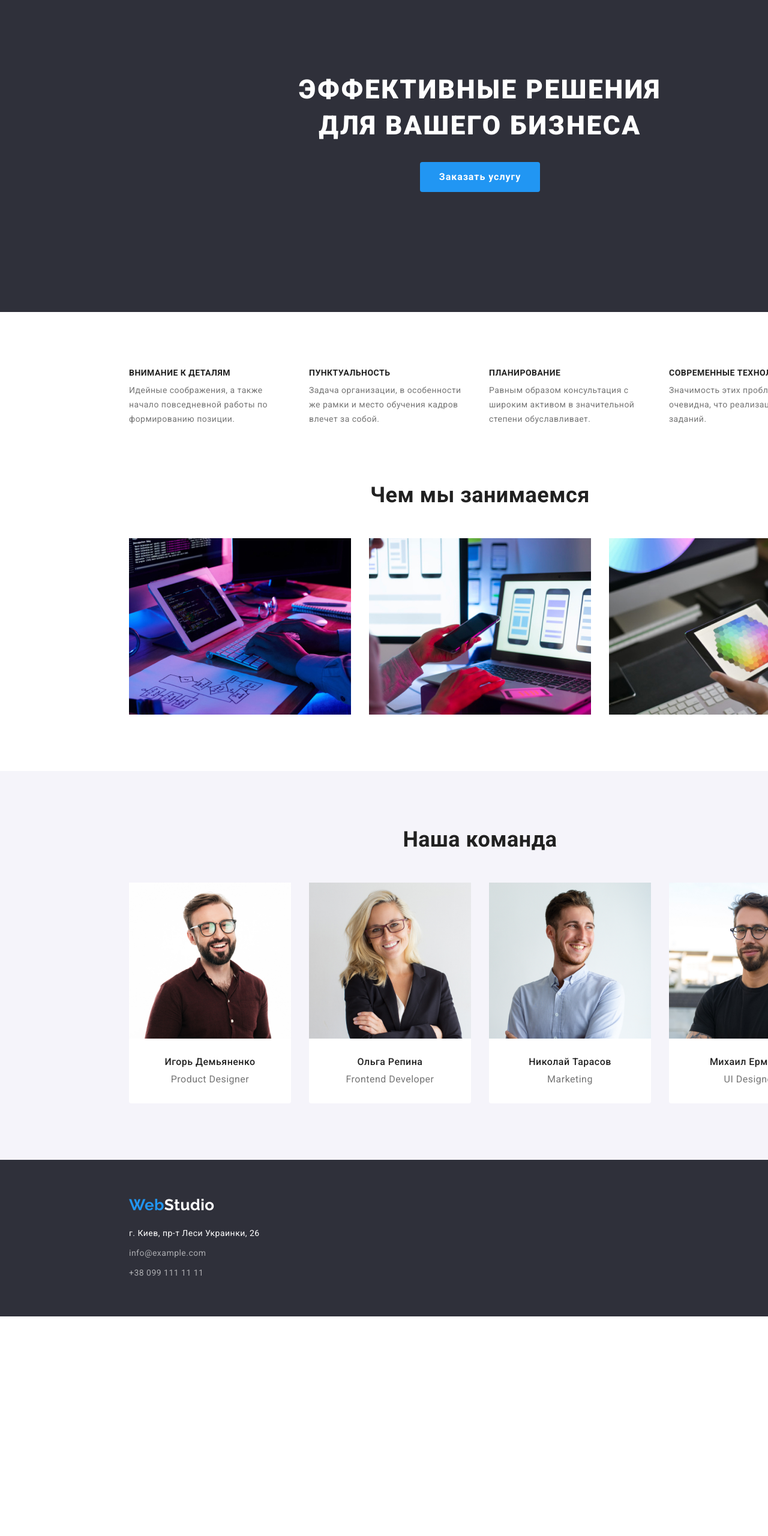
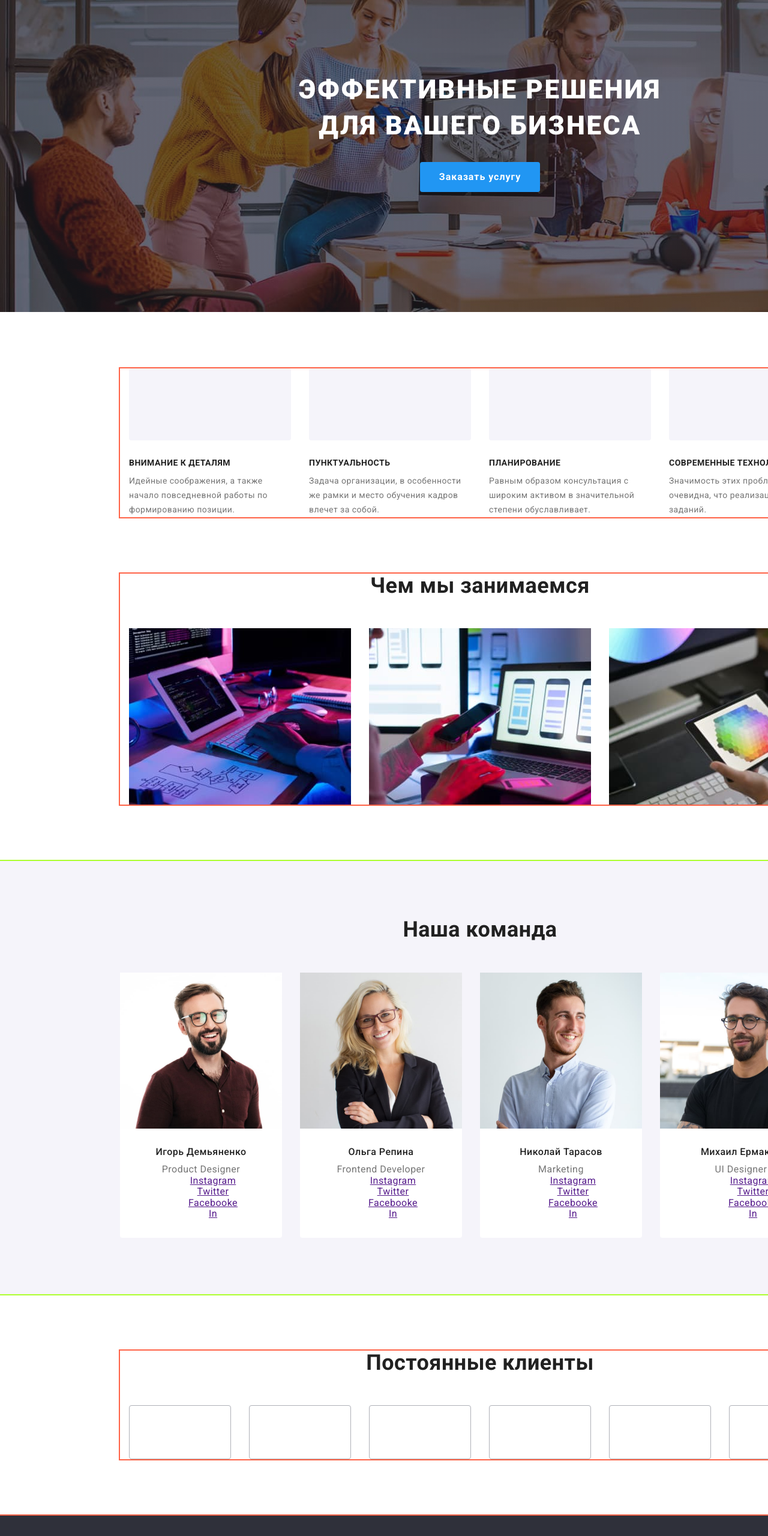
Before and after one commit to Serhii-Nefedov/goit-markup-hw-04, a plain HTML site: page index.html in a window 1280 px wide. Shown: the part 160-2720 px from the top of the page at 60% size. Before the commit the page ends 2354 px from the top, so only its background shows below. Drawn offline with nearby package versions, Linux system fonts and the light colour scheme.

Commit message:
add section clients

```diff
--- a/css/styles.css
+++ b/css/styles.css
@@ -26,6 +26,7 @@ body {
   width: 1200px;
   padding-left: 15px;
   padding-right: 15px;
+  outline: 2px solid tomato;
 }
 
 .image {
@@ -139,10 +140,23 @@ ul {
 
 /* Hero */
 .hero {
+  margin-left: auto;
+  margin-right: auto;
   padding-top: 200px;
   padding-bottom: 200px;
   text-align: center;
-  background-color: var(--hero-footer-background-color);
+  height: 600px;
+  max-width: 1600px;
+
+  background-image: linear-gradient(
+      rgba(47, 48, 58, 0.4),
+      rgba(47, 48, 58, 0.4)
+    ),
+    url('../images/hero-75.jpg');
+  background-color: #c4c4c4;
+  background-position: center;
+  background-size: cover;
+  background-repeat: no-repeat;
 }
 
 .hero-title {
@@ -198,6 +212,27 @@ ul {
   overflow: hidden;
 }
 
+.features .box::before {
+  display: block;
+  content: '';
+  height: 120px;
+  background-color: var(--team-background-color);
+  border-radius: 4px;
+  margin-bottom: 30px;
+}
+
+.features .box:nth-child(1)::before {
+  background-image: url();
+}
+.features .box:nth-child(2)::before {
+  background-image: url();
+}
+.features .box:nth-child(3)::before {
+  background-image: url();
+}
+.features .box:nth-child(4)::before {
+  background-image: url();
+}
 .features .box + .box {
   margin-left: 30px;
 }
@@ -257,9 +292,11 @@ ul {
 /* Team */
 
 .team {
+  padding: 94px 200px;
+  text-align: center;
+
   background-color: var(--team-background-color);
-  padding-top: 94px;
-  padding-bottom: 94px;
+  outline: 2px solid greenyellow;
 }
 
 .team .card {
@@ -294,16 +331,42 @@ ul {
 }
 .card-cocntent {
   padding: 30px;
+
   background-color: var(--backrgound-color);
+
   border-bottom-right-radius: 4px;
   border-bottom-left-radius: 4px;
 }
 
+/*Clients*/
+
+.clients {
+  padding-top: 94px;
+  padding-bottom: 94px;
+}
+
+.clients .list {
+  display: flex;
+}
+
+.clients .section-title {
+  margin-bottom: 50px;
+}
+.client-card {
+  width: 170px;
+  height: 90px;
+
+  border: 1px solid #afb1b8;
+  border-radius: 4px;
+}
+.client-card + .client-card {
+  margin-left: 30px;
+}
 /* Footer */
 .footer {
-  padding-top: 60px;
-  padding-bottom: 60px;
+  padding: 60px 200px;
   background-color: var(--hero-footer-background-color);
+  outline: 2px solid tomato;
 }
 
 .studio-foot-logo {
--- a/index.html
+++ b/index.html
@@ -3,7 +3,7 @@
   <head>
     <meta charset="UTF-8" />
     <meta name="viewport" content="width=device-width, initial-scale=1.0" />
-    <title>Студия-тренинг</title>
+    <title>Студия</title>
     <link rel="preconnect" href="https://fonts.gstatic.com" />
     <link
       href="https://fonts.googleapis.com/css2?family=Raleway:wght@400;700&family=Roboto:wght@400;500;700;900&display=swap"
@@ -48,7 +48,7 @@
       <!--Hero-->
 
       <section class="hero">
-        <div class="container">
+      <!--  <div class="container">-->
           <h1 class="hero-title">
             Эффективные решения <br />
             для вашего бизнеса
@@ -105,7 +105,7 @@
             <li class="card">
               <img
                 class="image"
-                src="./images/img-box1.jpg"
+                src="./images/img-box1-comp.jpg"
                 alt="десктопные приложения"
                 width="370"
               />
@@ -113,7 +113,7 @@
             <li class="card">
               <img
                 class="image"
-                src="./images/img-box2.jpg"
+                src="./images/img-box2-comp.jpg"
                 alt="мобильные приложения"
                 width="370"
               />
@@ -121,7 +121,7 @@
             <li class="card">
               <img
                 class="image"
-                src="./images/img-box3.jpg"
+                src="./images/img-box3-comp.jpg"
                 alt="дизайнерские решения"
                 width="370"
               />
@@ -133,13 +133,13 @@
       <!--Team-->
 
       <section class="team">
-        <div class="container">
+      <!--  <div class="container">-->
           <h2 class="section-title">Наша команда</h2>
           <ul class="list">
             <li class="card">
               <img
                 class="image"
-                src="./images/img-demyanenko.jpg"
+                src="./images/img-demyanenko-75.jpg"
                 alt="Игорь Демьяненко"
                 width="270"
                 height="260"
@@ -147,12 +147,18 @@
               <div class="card-cocntent">
                 <h3 class="title">Игорь Демьяненко</h3>
                 <p class="team-subtitle">Product Designer</p>
+                <ul class="social-links">
+                  <li><a href="" aria-label="Instagram link">Instagram</a></li>
+                  <li><a href="" aria-label="Twitter link">Twitter</a></li>
+                  <li><a href="" aria-label="Facebooke link">Facebooke</a></li>
+                  <li><a href="" aria-label="In link">In</a></li>
+                </ul>
               </div>
             </li>
             <li class="card">
               <img
                 class="image"
-                src="./images/img-repyna.jpg"
+                src="./images/img-repyna-75.jpg"
                 alt="Ольга Репина"
                 width="270"
                 height="260"
@@ -160,12 +166,18 @@
               <div class="card-cocntent">
                 <h3 class="title">Ольга Репина</h3>
                 <p class="team-subtitle">Frontend Developer</p>
+                <ul class="social-links">
+                  <li><a href="" aria-label="Instagram link">Instagram</a></li>
+                  <li><a href="" aria-label="Twitter link">Twitter</a></li>
+                  <li><a href="" aria-label="Facebooke link">Facebooke</a></li>
+                  <li><a href="" aria-label="In link">In</a></li>
+                </ul>
               </div>
             </li>
             <li class="card">
               <img
                 class="image"
-                src="./images/img-tarasov.jpg"
+                src="./images/img-tarasov-75.jpg"
                 alt="Николай Тарасов"
                 width="270"
                 height="260"
@@ -173,12 +185,18 @@
               <div class="card-cocntent">
                 <h3 class="title">Николай Тарасов</h3>
                 <p class="team-subtitle">Marketing</p>
+                <ul class="social-links">
+                  <li><a href="" aria-label="Instagram link">Instagram</a></li>
+                  <li><a href="" aria-label="Twitter link">Twitter</a></li>
+                  <li><a href="" aria-label="Facebooke link">Facebooke</a></li>
+                  <li><a href="" aria-label="In link">In</a></li>
+                </ul>
               </div>
             </li>
             <li class="card">
               <img
                 class="image"
-                src="./images/img-ermacov.jpg"
+                src="./images/img-ermacov-75.jpg"
                 alt="Михаил Ермаков"
                 width="270"
                 height="260"
@@ -186,6 +204,12 @@
               <div class="card-cocntent">
                 <h3 class="title">Михаил Ермаков</h3>
                 <p class="team-subtitle">UI Designer</p>
+                <ul class="social-links">
+                  <li><a href="" aria-label="Instagram link">Instagram</a></li>
+                  <li><a href="" aria-label="Twitter link">Twitter</a></li>
+                  <li><a href="" aria-label="Facebooke link">Facebooke</a></li>
+                  <li><a href="" aria-label="In link">In</a></li>
+                </ul>
               </div>
             </li>
           </ul>
@@ -193,12 +217,26 @@
       </section>
 
       <!--Clients-->
+      <section class="clients">
+        <div class="container">
+          <h2 class="section-title">Постоянные клиенты</h2>
+
+          <ul class="list">
+            <li class="client-card"></li>
+            <li class="client-card"></li>
+            <li class="client-card"></li>
+            <li class="client-card"></li>
+            <li class="client-card"></li>
+            <li class="client-card"></li>
+          </ul>
+        </div>
+      </section>
     </main>
 
     <!--Footer-->
 
     <footer class="footer">
-      <div class="container">
+    <!--  <div class="container">-->
         <a href="" class="logo-foot"
           ><span class="web-logo">Web</span
           ><span class="studio-foot-logo">Studio</span></a
```
Also changed, not shown: portfolio.html (+9 -9 lines).
